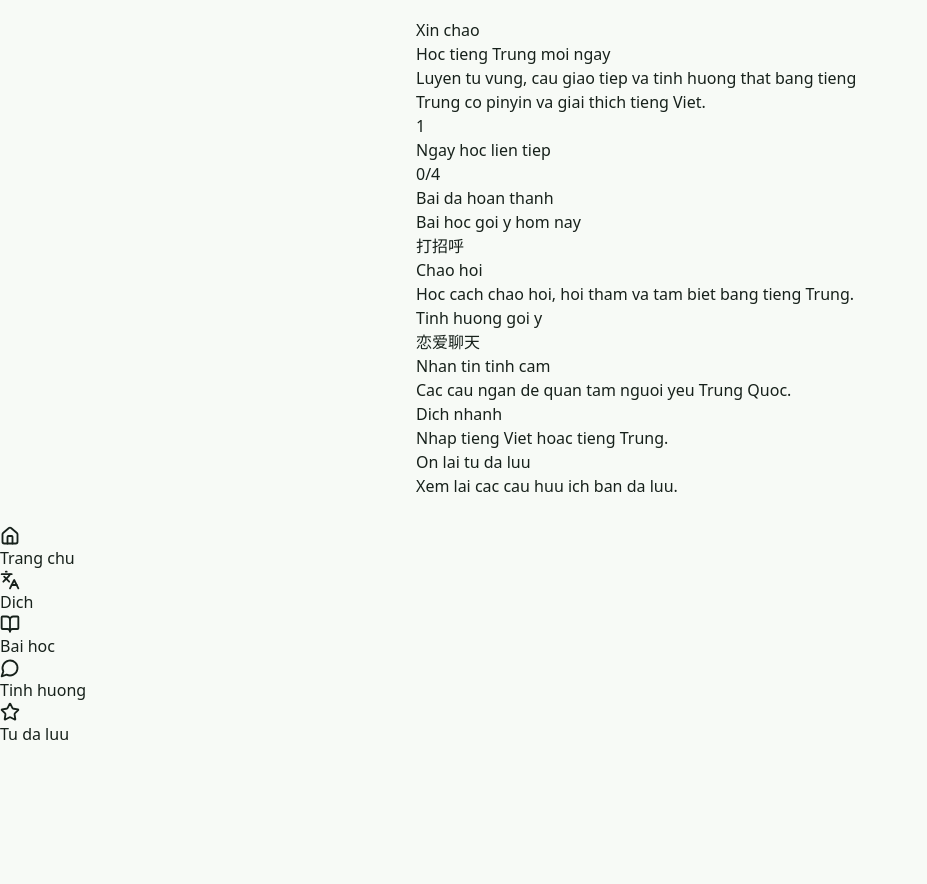
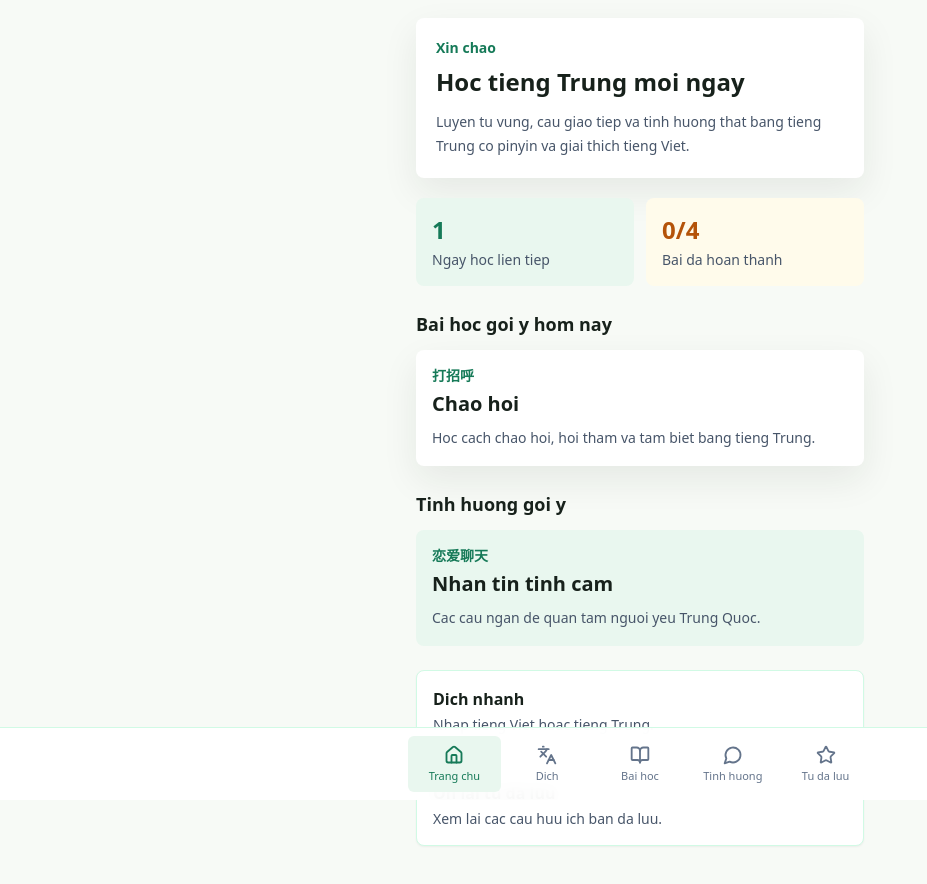
Before and after one commit to xiaoyan-yn/vietnamese-chinese-learning-app, a Next.js app: page / in a window 1280 px wide. Shown: the top 884 px of the page, without its empty margins (0-927 px from the left). Before the commit the page ends 834 px from the top, so only its background shows below. Built offline with nearby package versions, Linux system fonts and the light colour scheme.

Commit message:
Add tailwind.config.ts

```diff
--- /dev/null
+++ b/tailwind.config.ts
@@ -0,0 +1,25 @@
+import type { Config } from "tailwindcss";
+
+const config: Config = {
+  content: [
+    "./app/**/*.{js,ts,jsx,tsx,mdx}",
+    "./components/**/*.{js,ts,jsx,tsx,mdx}",
+  ],
+  theme: {
+    extend: {
+      colors: {
+        ink: "#17211b",
+        leaf: "#167a58",
+        mint: "#e9f7ef",
+        sun: "#f7c948",
+        coral: "#f46f5b",
+      },
+      boxShadow: {
+        soft: "0 14px 36px rgba(23, 33, 27, 0.08)",
+      },
+    },
+  },
+  plugins: [],
+};
+
+export default config;
```
